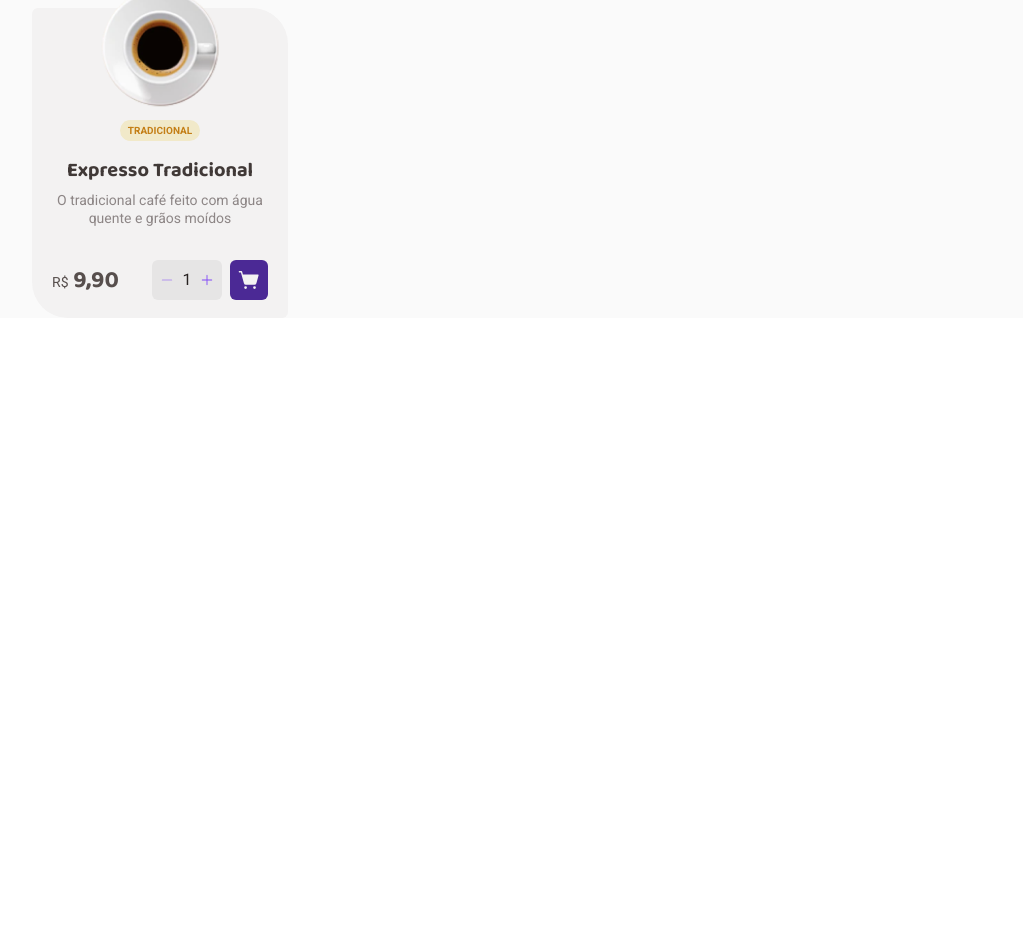
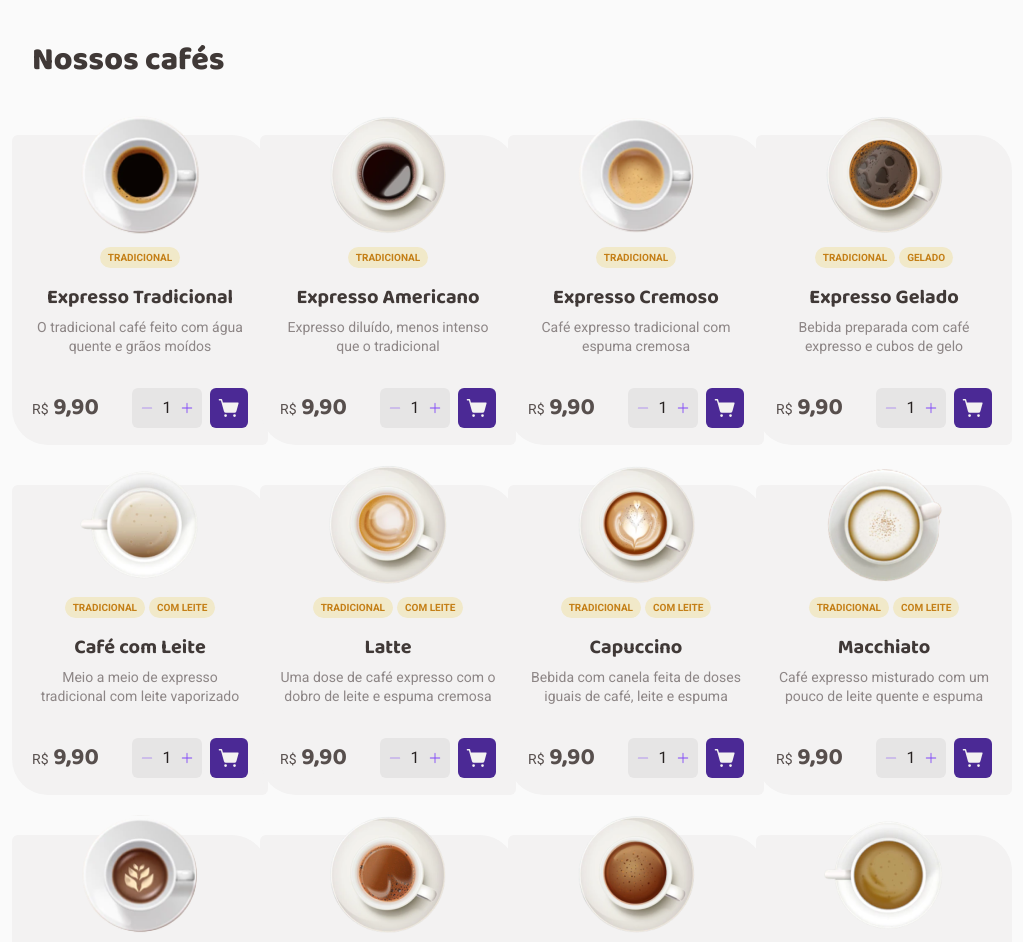
Before and after one commit to vbruno96/coffee-delivery, a React (Vite) app: page / in a window 1280 px wide. Shown: the part 659-1601 px from the top of the page, without its empty margins (128-1151 px from the left). Before the commit the page ends 977 px from the top, so only its background shows below. Built offline with nearby package versions, Linux system fonts and the light colour scheme.

Commit message:
create page Shopp

```diff
--- a/src/App.tsx
+++ b/src/App.tsx
@@ -1,29 +1,12 @@
-import { Banner } from './components/Banner'
-import { CoffeeItem } from './components/CoffeeItem'
-import { Navbar } from './components/Navbar'
 import './global.css'
+import { Shopp } from './pages/Shopp'
 
 export function App() {
 
-  const coffee = {
-    id: 1,
-    name: 'Expresso Tradicional',
-    description: 'O tradicional café feito com água quente e grãos moídos',
-    amount: 9.9,
-    tags: ['tradicional'],
-    image: '../../assets/img/coffees/default-express.png'
-  }
-
   return (
     <div className='bg-gray-50 antialiased'>
-      <div className='max-w-8xl mx-auto lg:px-40'>
-        <header>
-          <Navbar />
-          <Banner />
-        </header>
-        <main>
-          <CoffeeItem  coffee={coffee}/>
-        </main>
+      <div className='max-w-8xl px-3 xl:mx-auto xl:px-40'>
+        <Shopp />
       </div>
     </div>
   )
--- /dev/null
+++ b/src/data/coffees.json
@@ -0,0 +1,115 @@
+[
+  {
+    "id": 1,
+    "name": "Expresso Tradicional",
+    "description": "O tradicional café feito com água quente e grãos moídos",
+    "amount": 9.9,
+    "tags": ["tradicional"],
+    "image": "../../assets/img/coffees/default-express.png"
+  },
+  {
+    "id": 2,
+    "name": "Expresso Americano",
+    "description": "Expresso diluído, menos intenso que o tradicional",
+    "amount": 9.9,
+    "tags": ["tradicional"],
+    "image": "../../assets/img/coffees/american-express.png"
+  },
+  {
+    "id": 3,
+    "name": "Expresso Cremoso",
+    "description": "Café expresso tradicional com espuma cremosa",
+    "amount": 9.9,
+    "tags": ["tradicional"],
+    "image": "../../assets/img/coffees/creamy-express.png"
+  },
+  {
+    "id": 4,
+    "name": "Expresso Gelado",
+    "description": "Bebida preparada com café expresso e cubos de gelo",
+    "amount": 9.9,
+    "tags": ["tradicional", "gelado"],
+    "image": "../../assets/img/coffees/cold-express.png"
+  },
+  {
+    "id": 5,
+    "name": "Café com Leite",
+    "description": "Meio a meio de expresso tradicional com leite vaporizado",
+    "amount": 9.9,
+    "tags": ["tradicional", "com leite"],
+    "image": "../../assets/img/coffees/milk-coffee.png"
+  },
+  {
+    "id": 6,
+    "name": "Latte",
+    "description": "Uma dose de café expresso com o dobro de leite e espuma cremosa",
+    "amount": 9.9,
+    "tags": ["tradicional", "com leite"],
+    "image": "../../assets/img/coffees/latte.png"
+  },
+  {
+    "id": 7,
+    "name": "Capuccino",
+    "description": "Bebida com canela feita de doses iguais de café, leite e espuma",
+    "amount": 9.9,
+    "tags": ["tradicional", "com leite"],
+    "image": "../../assets/img/coffees/capuccino.png"
+  },
+  {
+    "id": 8,
+    "name": "Macchiato",
+    "description": "Café expresso misturado com um pouco de leite quente e espuma",
+    "amount": 9.9,
+    "tags": ["tradicional", "com leite"],
+    "image": "../../assets/img/coffees/macchiato.png"
+  },
+  {
+    "id": 9,
+    "name": "Mocaccino",
+    "description": "Café expresso com calda de chocolate, pouco leite e espuma",
+    "amount": 9.9,
+    "tags": ["tradicional", "com leite"],
+    "image": "../../assets/img/coffees/mocaccino.png"
+  },
+  {
+    "id": 10,
+    "name": "Chocolate Quente",
+    "description": "Bebida feita com chocolate dissolvido no leite quente e café",
+    "amount": 9.9,
+    "tags": ["especial", "com leite"],
+    "image": "../../assets/img/coffees/hot-chocolate.png"
+  },
+  {
+    "id": 11,
+    "name": "Cubano",
+    "description": "Drink gelado de café expresso com rum, creme de leite e hortelã",
+    "amount": 9.9,
+    "tags": ["especial", "alcoólico", "gelado"],
+    "image": "../../assets/img/coffees/cuban.png"
+  },
+  {
+    "id": 12,
+    "name": "Havaiano",
+    "description": "Bebida adocicada preparada com café e leite de coco",
+    "amount": 9.9,
+    "tags": ["especial"],
+    "image": "../../assets/img/coffees/hawaiian.png"
+  },
+  {
+    "id": 13,
+    "name": "Árabe",
+    "description": "Bebida preparada com grãos de café árabe e especiarias",
+    "amount": 9.9,
+    "tags": ["especial"],
+    "image": "../../assets/img/coffees/arab.png"
+  },
+  {
+    "id": 14,
+    "name": "Irlandês",
+    "description": "Bebida a base de café, uísque irlandês, açúcar e chantilly",
+    "amount": 9.9,
+    "tags": ["especial", "alcoólico"],
+    "image": "../../assets/img/coffees/irish.png"
+  }
+
+]
--- /dev/null
+++ b/src/pages/Shopp/index.tsx
@@ -0,0 +1,26 @@
+import { Banner } from "../../components/Banner";
+import { CoffeeItem } from "../../components/CoffeeItem";
+import { Navbar } from "../../components/Navbar";
+
+import coffees from '../../data/coffees.json'
+
+export function Shopp() {
+  return (
+    <>
+      <header>
+        <Navbar />
+        <Banner />
+      </header>
+      <main className='flex flex-col gap-13 pt-8 pb-20 lg:pb-40'>
+        <h2 className="text-brown-200 font-title text-2xl font-extrabold text-center md:text-left">
+          Nossos cafés
+        </h2>
+        <div className="grid place-items-center gap-x-8 gap-y-10 md:grid-cols-2 lg:grid-cols-3 xl:grid-cols-4">
+          {coffees.map(coffee => (
+            <CoffeeItem key={coffee.id} coffee={coffee}/>
+          ))}
+        </div>
+      </main>
+    </>
+  )
+}
--- a/tailwind.config.js
+++ b/tailwind.config.js
@@ -15,6 +15,9 @@ export default {
       },
       spacing: {
         '22': '5.875rem',
+      },
+      gap: {
+        13: '3.375rem',
       },
       blur: {
         '4xl': '80px',
```
